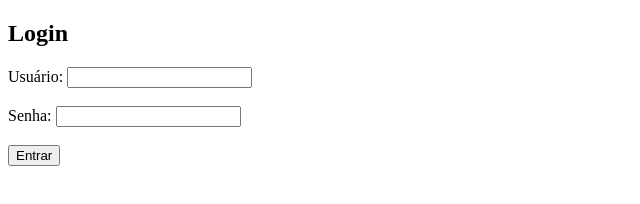
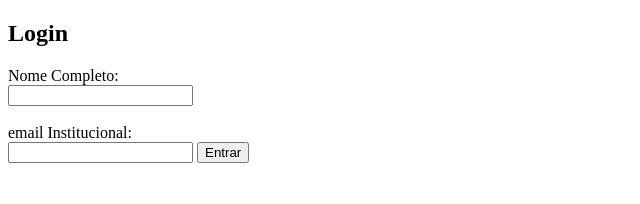
Before and after one commit to brunaagm/RevisaoIgor, a plain HTML site: page index.html in a window 1280 px wide. Shown: the whole page, without its empty margins (0-640 px from the left). Drawn offline with Linux system fonts and the light colour scheme.

Commit message:
Update index.html

```diff
--- a/index.html
+++ b/index.html
@@ -7,12 +7,15 @@
 </head>
 <body>
     <h2>Login</h2>
-    <form action="/login" method="post">
-        <label for="username">Usuário:</label>
+    <form action="/verifica" method="post">
+        <label for="nome">Nome Completo:</label>
+        <br>
         <input type="text" id="Nome" name="Nome" required><br><br>
 
-        <label for="password">Senha:</label>
-        <input type="password" id="Senha" name="Senha" required><br><br>
+        <label for="email"> email Institucional:</label>
+        <br>
+        <input type="text" id="email" name="email">
+
 
         <button type="submit">Entrar</button>
     </form>
```
